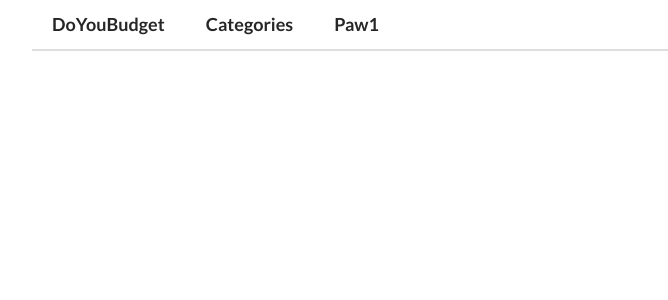
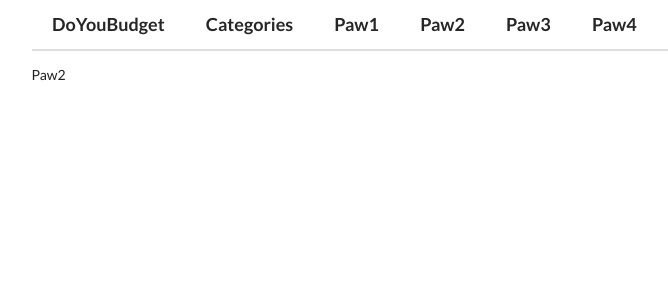
Before and after one commit to tling3/DoYouBudget-Client, a React (Create React App) app: page /paw2 in a window 1280 px wide. Shown: the top 300 px of the page, without its empty margins (45-713 px from the left). Built offline with nearby package versions, Linux system fonts and the light colour scheme.

Commit message:
added routes

```diff
--- a/src/Components/App.js
+++ b/src/Components/App.js
@@ -4,6 +4,9 @@ import history from "../History";
 import PageOne from "./PageOne";
 import Categories from "./Categories/Categories";
 import Paw1 from "./Sand/Paw1";
+import Paw2 from "./Sand/Paw2";
+import Paw3 from "./Sand/Paw3";
+import Paw4 from "./Sand/Paw4";
 import Header from "../Shared/Header";
 
 const App = () => {
@@ -15,6 +18,9 @@ const App = () => {
           <Route path="/" exact component={PageOne}></Route>
           <Route path="/categories" exact component={Categories}></Route>
           <Route path="/paw1" exact component={Paw1}></Route>
+          <Route path="/paw2" exact component={Paw2} ></Route>
+          <Route path="/paw3" exact component={Paw3} ></Route>
+          <Route path="/paw4" exact component={Paw4} ></Route>
         </div>
       </Router>
     </div>
--- /dev/null
+++ b/src/Components/Sand/Paw2.js
@@ -0,0 +1,11 @@
+import React from 'react';
+
+class Paw2 extends React.Component {
+    render() {
+        return (
+            <div>Paw2</div>
+        );
+    }
+}
+
+export default Paw2;
--- /dev/null
+++ b/src/Components/Sand/Paw3.js
@@ -0,0 +1,11 @@
+import React from 'react';
+
+class Paw3 extends React.Component {
+    render() {
+        return (
+            <div>Paw3</div>
+        );
+    }
+}
+
+export default Paw3;
--- /dev/null
+++ b/src/Components/Sand/Paw4.js
@@ -0,0 +1,11 @@
+import React from 'react';
+
+class Paw4 extends React.Component {
+    render() {
+        return (
+            <div>Paw4</div>
+        );
+    }
+}
+
+export default Paw4;
--- a/src/Shared/Header.js
+++ b/src/Shared/Header.js
@@ -13,6 +13,15 @@ const Header = () => {
       <Link to="/paw1" className="ui header item">
         Paw1
       </Link>
+      <Link to="/paw2" className="ui header item">
+        Paw2
+      </Link>
+      <Link to="/paw3" className="ui header item">
+        Paw3
+      </Link>
+      <Link to="/paw4" className="ui header item">
+        Paw4
+      </Link>
     </div>
   );
 };
```
